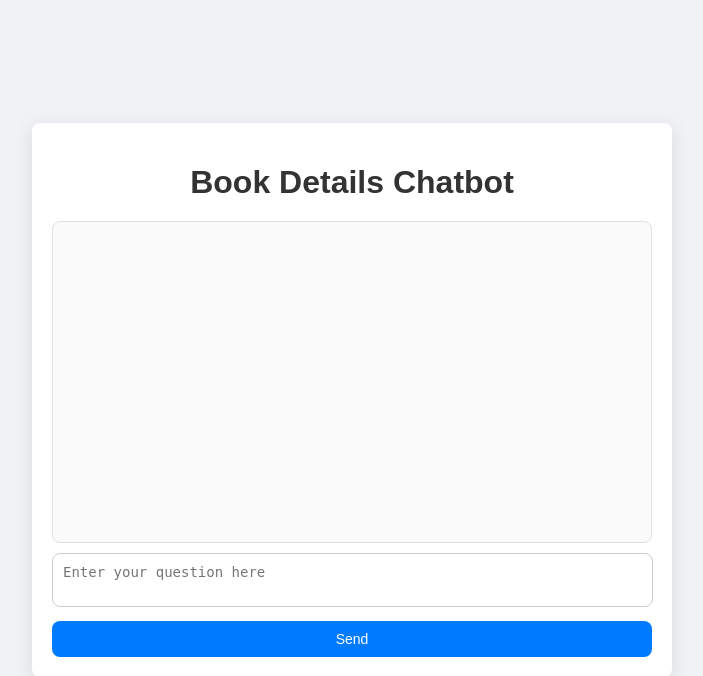
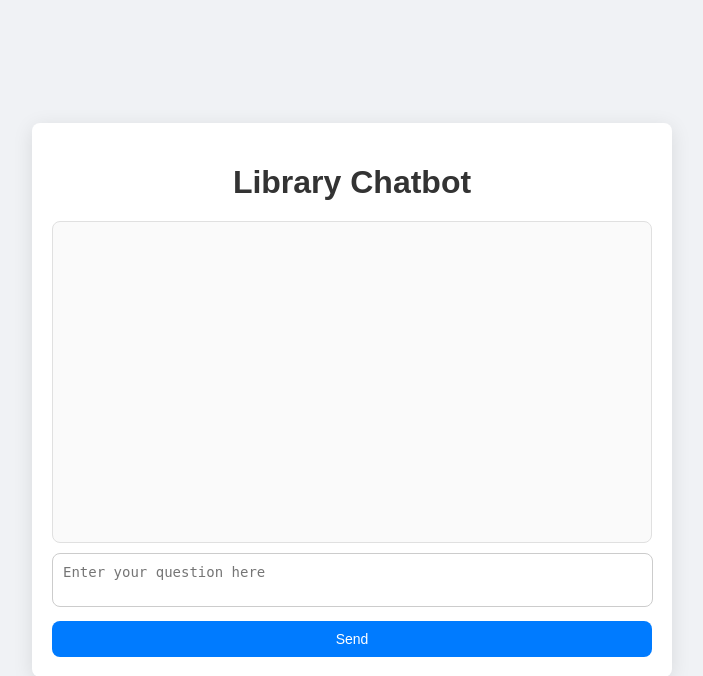
Before and after one commit to hjangir080/Library_ChatBot, a Flask app: page / in a window 1280 px wide. Shown: the top 676 px of the page, without its empty margins (288-991 px from the left). Run offline with Flask 3, Linux system fonts and the light colour scheme.

Commit message:
Update index.html
since it is a collection of books, music etc

```diff
--- a/templates/index.html
+++ b/templates/index.html
@@ -4,13 +4,13 @@
 <head>
     <meta charset="UTF-8">
     <meta name="viewport" content="width=device-width, initial-scale=1.0">
-    <title>Book Details Chatbot</title>
+    <title>Library Chatbot</title>
     <link rel="stylesheet" href="static/style.css">
 </head>
 
 <body>
     <div class="container">
-        <h1>Book Details Chatbot</h1>
+        <h1>Library Chatbot</h1>
         <div id="chat-history"></div>
         <textarea id="userPrompt" placeholder="Enter your question here"></textarea>
         <button onclick="sendPrompt()">Send</button>
```
